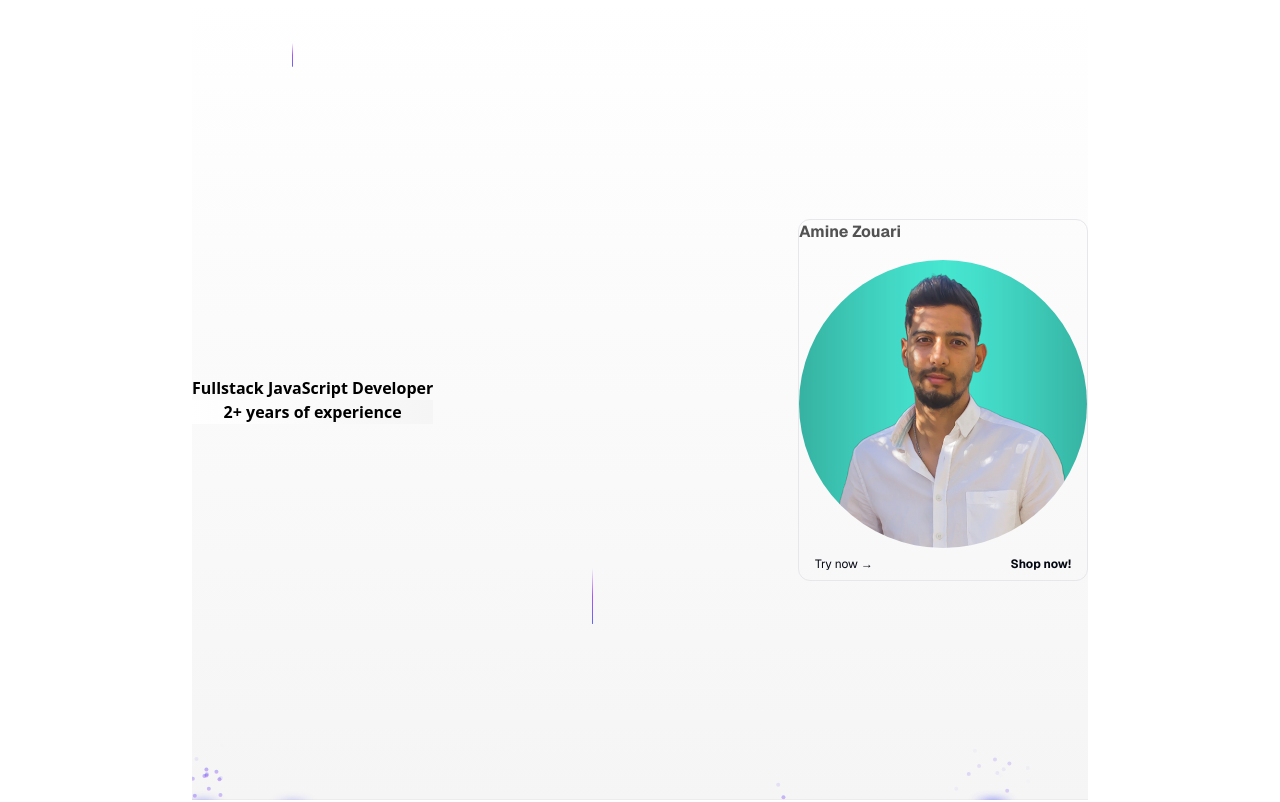
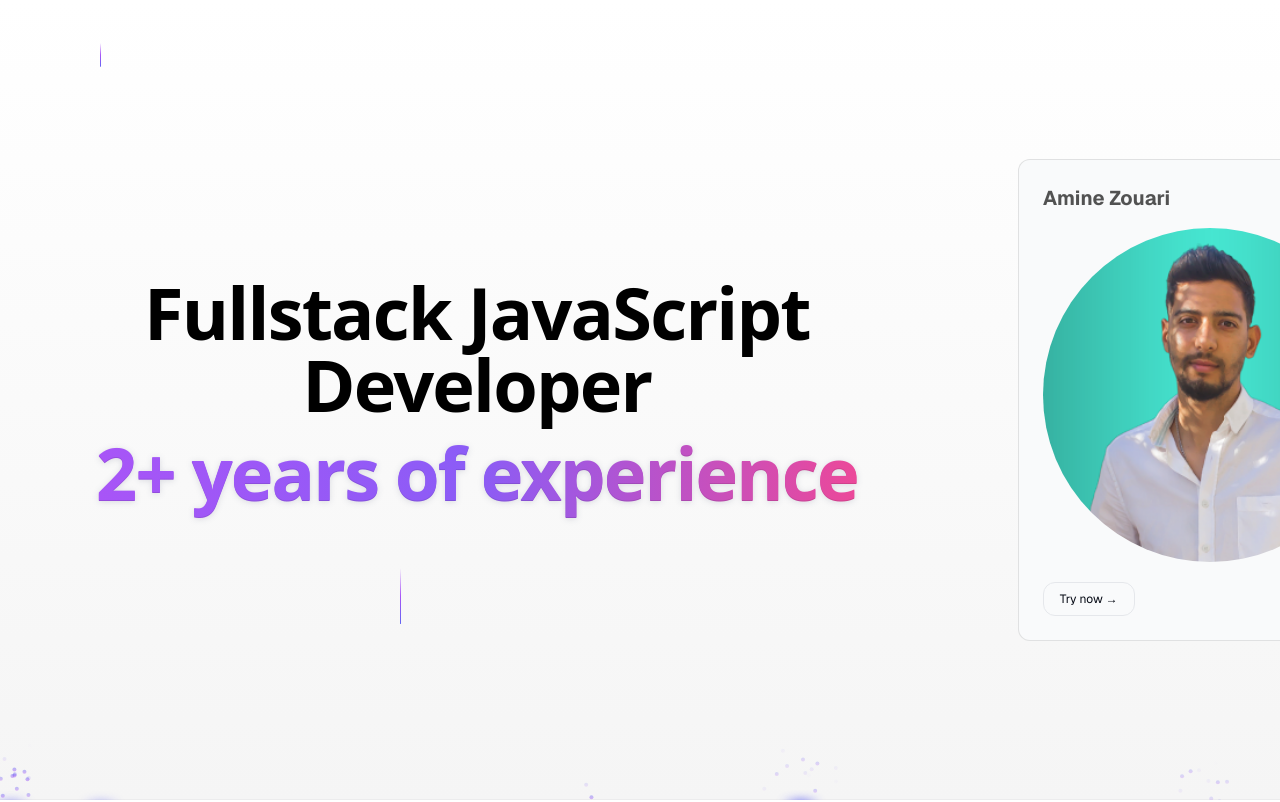
Before and after one commit to aminezouari52/portfolio-amine, a Next.js app: page / in a window 1280 px wide. Shown: the top 802 px of the page. Built offline with nearby package versions, Linux system fonts and the light colour scheme.

Commit message:
feat(hero): create hero section

```diff
--- a/src/app/page.tsx
+++ b/src/app/page.tsx
@@ -19,10 +19,11 @@ import Image from "next/image";
 
 export default function Home() {
   return (
-    <div className="grid items-center justify-items-center min-h-screen pb-20 font-[family-name:var(--font-geist-sans)]">
-      <main className="flex flex-col gap-8 row-start-2 items-center sm:items-start relative">
+    <div>
+      <main className="grid items-center justify-items-center min-h-screen pb-20 font-[family-name:var(--font-geist-sans)]">
         <FloatingNav />
         <Hero />
+        <div className="flex flex-col gap-8 row-start-2 items-center sm:items-start relative">
           <BentoGrid className="max-w-4xl mx-auto md:auto-rows-[20rem]">
             {items.map((item, i) => (
               <BentoGridItem
@@ -35,6 +36,7 @@ export default function Home() {
               />
             ))}
           </BentoGrid>
+        </div>
       </main>
     </div>
   );
--- a/src/sections/hero.tsx
+++ b/src/sections/hero.tsx
@@ -10,9 +10,9 @@ import AminePP from "@/assets/amine-pp.png";
 
 export default function Hero() {
   return (
-    <BackgroundBeams className="flex h-screen gap-40 justify-between w-full p-24">
-      <h2 className="text-2xl relative z-20 md:text-4xl lg:text-7xl font-bold text-center text-black dark:text-white font-sans tracking-tight">
-        Fullstack JavaScript Developer{" "}
+    <BackgroundBeams className="flex h-screen sm:gap-20 md:gap-30 lg:gap-40 justify-around w-full p-8 sm:p-12 md:p-16 xl:p-24">
+      <h2 className="text-2xl relative z-20 md:text-4xl xl:text-7xl font-bold text-center text-black dark:text-white font-sans tracking-tight">
+        Fullstack JavaScript Developer <br />
         <div className="relative mx-auto inline-block w-max [filter:drop-shadow(0px_1px_3px_rgba(27,_37,_80,_0.14))]">
           <div className="absolute left-0 top-[1px] bg-clip-text bg-no-repeat text-transparent bg-gradient-to-r py-4 from-purple-500 via-violet-500 to-pink-500 [text-shadow:0_0_rgba(0,0,0,0.1)]">
             <span className="">2+ years of experience</span>
@@ -23,37 +23,39 @@ export default function Hero() {
         </div>
       </h2>
       <CardContainer className="inter-var">
-        <CardBody className="bg-gray-50 relative group/card dark:hover:shadow-2xl dark:hover:shadow-emerald-500/[0.1] dark:bg-black dark:border-white/[0.2] border-black/[0.1] w-auto sm:w-[20rem] h-auto rounded-xl p-6 border ">
+        <CardBody className="hidden sm:block bg-gray-50 relative group/card dark:hover:shadow-2xl dark:hover:shadow-emerald-500/[0.1] dark:bg-black dark:border-white/[0.2] border-black/[0.1] w-auto sm:w-[14rem] md:w-[18rem] xl:w-[24rem] h-auto rounded-xl sm:p-2 md:p-6 border mx-auto">
           <CardItem
             translateZ="50"
-            className="text-xl font-bold text-neutral-600 dark:text-white"
+            className="md:text-xl font-bold text-neutral-600 dark:text-white text-center"
           >
             Amine Zouari
           </CardItem>
-
-          <CardItem translateZ="100" className="w-auto mt-4">
+          <CardItem
+            translateZ="100"
+            className="w-auto mt-4 flex justify-center"
+          >
             <Image
               src={AminePP}
               height="500"
               width="500"
-              className=" w-full object-cover rounded-full group-hover/card:shadow-xl"
+              className="sm:w-28 md:w-full object-cover rounded-full group-hover/card:shadow-xl"
               alt="thumbnail"
             />
           </CardItem>
-          <div className="flex justify-between items-center mt-5">
+          <div className="flex justify-between items-center sm:mt-2 md:mt-5">
             <CardItem
               translateZ={20}
               as={Link}
               href="https://twitter.com/mannupaaji"
               target="__blank"
-              className="px-4 py-2 rounded-xl text-xs font-normal dark:text-white"
+              className="sm:px-2 sm:py-1 md:px-4 md:py-2 rounded-xl text-xs font-normal dark:text-white border dark:border-white"
             >
               Try now →
             </CardItem>
             <CardItem
               translateZ={20}
               as="button"
-              className="px-4 py-2 rounded-xl bg-black dark:bg-white dark:text-black text-white text-xs font-bold"
+              className="sm:px-2 sm:py-1 md:px-4 md:py-2 rounded-xl bg-black dark:bg-white dark:text-black text-white text-xs font-bold"
             >
               Shop now!
             </CardItem>
--- a/tailwind.config.ts
+++ b/tailwind.config.ts
@@ -5,6 +5,7 @@ export default {
     "./src/pages/**/*.{js,ts,jsx,tsx,mdx}",
     "./src/components/**/*.{js,ts,jsx,tsx,mdx}",
     "./src/app/**/*.{js,ts,jsx,tsx,mdx}",
+    "./src/sections/**/*.{js,ts,jsx,tsx,mdx}",
   ],
   darkMode: ["class"],
   theme: {
```
Also changed, not shown: src/components/dropdown-menu.tsx (deleted). Lines whose indentation alone changed are shown as unchanged.
